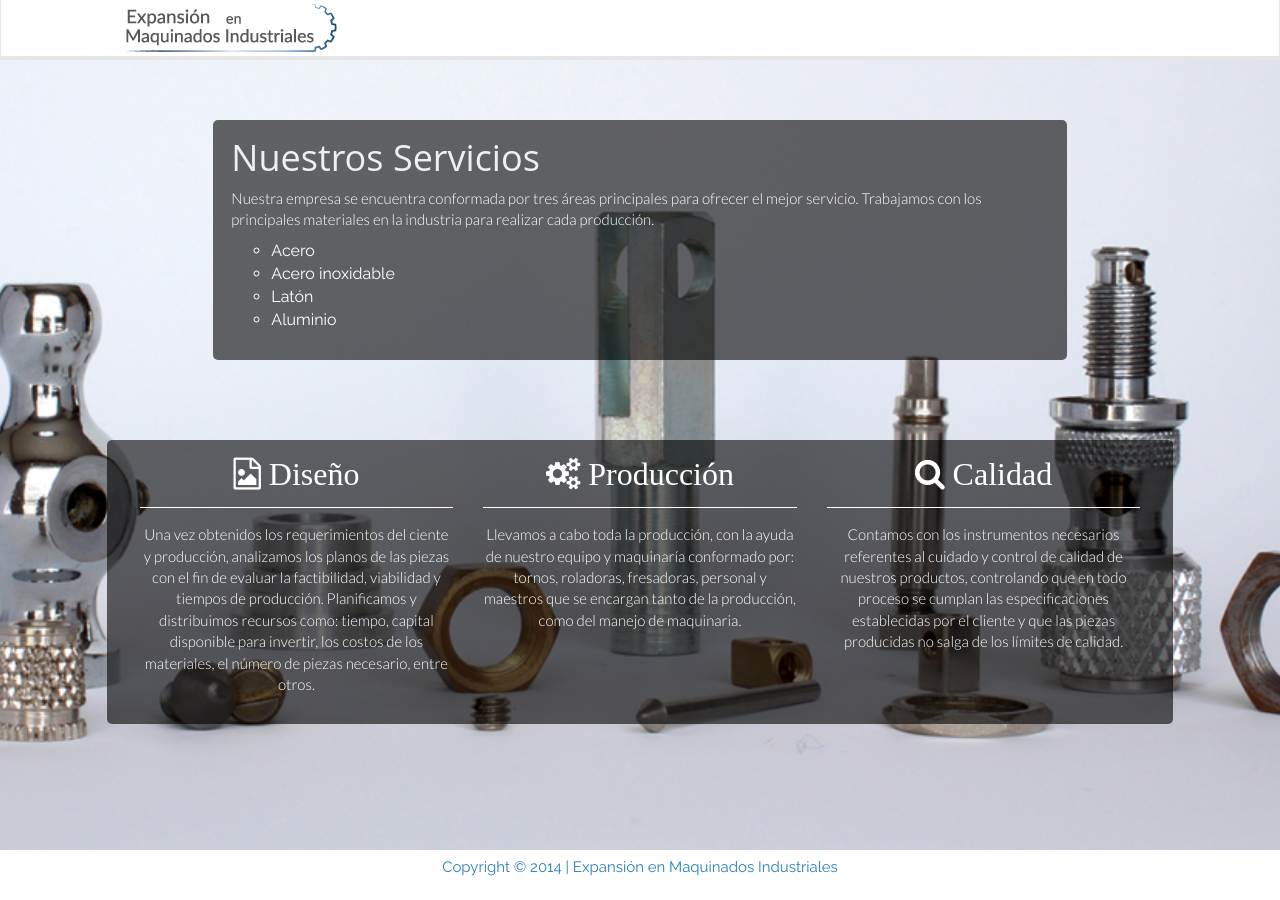
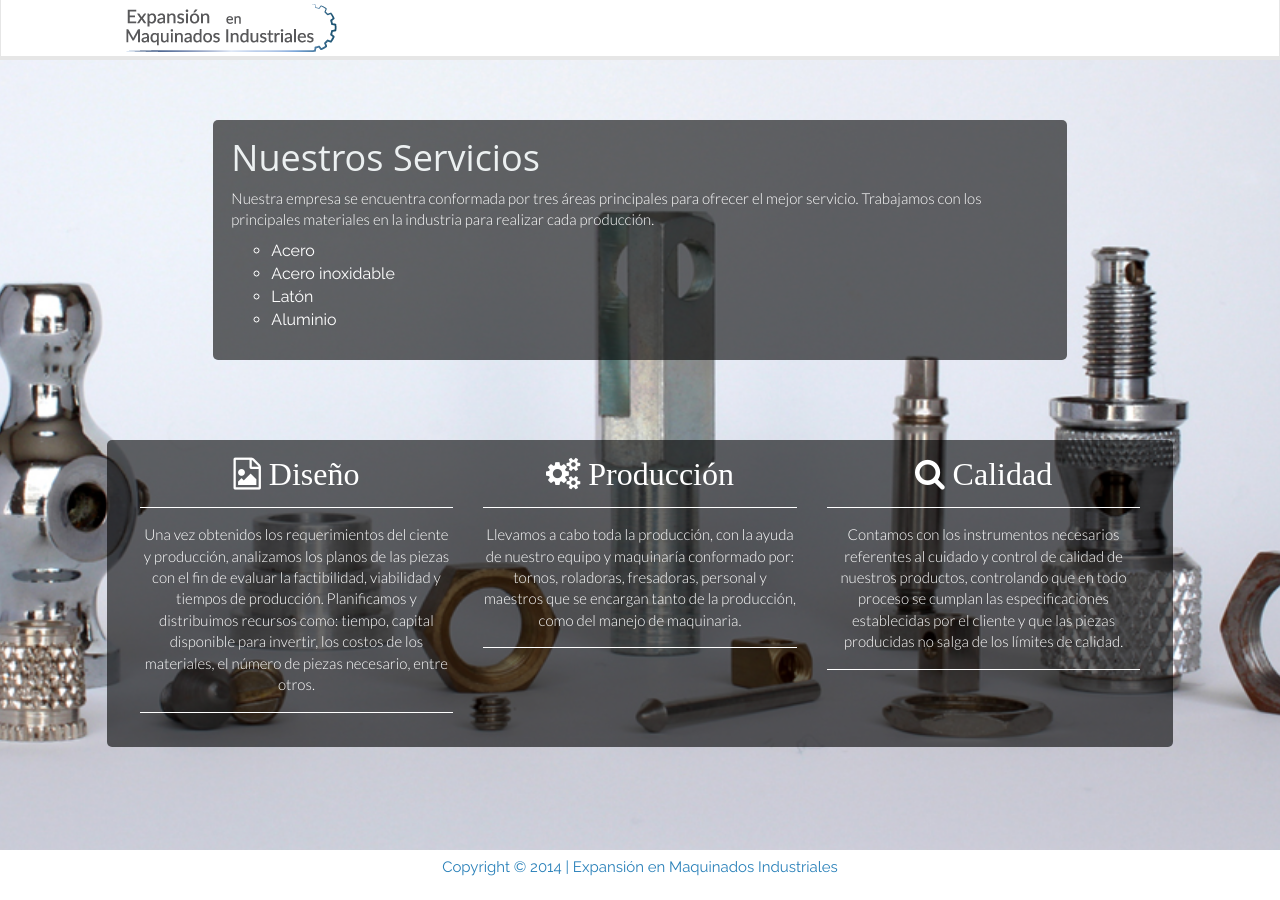
Before and after one commit to cortega8612/expmaq, a Jekyll site: the page built from servicios/index.html, in a window 1280 px wide. Built offline with Jekyll 4.4.1, drawn with Linux system fonts in a browser that asks for light colours; nearby versions of some CDN libraries; library files that are not in the unit come from our copies.

Commit message:
added hr's to servicios page

```diff
--- a/servicios/index.html
+++ b/servicios/index.html
@@ -21,23 +21,28 @@ layout: default
 
 
 	  <div class="animated fadeInUp row col-md-10 col-md-offset-1 block-text">
+
 			<div class="col-md-4 textcenter">
-
-				<i class="fa fa-file-image-o fa-2x">  Diseño </i>
-				<hr />
-					<p>Una vez obtenidos los requerimientos del ciente y producción, analizamos los planos de las piezas con el fin de evaluar la factibilidad, viabilidad y tiempos de producción. Planificamos y distribuimos recursos como: tiempo, capital disponible para invertir, los costos de los materiales, el número de piezas necesario, entre otros.</p></div>
+			<i class="fa fa-file-image-o fa-2x">  Diseño </i>
+			<hr />
+			<p>Una vez obtenidos los requerimientos del ciente y producción, analizamos los planos de las piezas con el fin de evaluar la factibilidad, viabilidad y tiempos de producción. Planificamos y distribuimos recursos como: tiempo, capital disponible para invertir, los costos de los materiales, el número de piezas necesario, entre otros.</p>
+			<hr />
+			</div>
 
 				<div class="col-md-4 textcenter">
 				<i class="fa fa-gears fa-2x">  Producción </i>
 				<hr />
-				<p>Llevamos a cabo toda la producción, con la ayuda de nuestro equipo y maquinaría conformado por: tornos, roladoras, fresadoras, personal y maestros que se encargan tanto de la producción, como del manejo de maquinaria.
-</p></div>
+				<p>Llevamos a cabo toda la producción, con la ayuda de nuestro equipo y maquinaría conformado por: tornos, roladoras, fresadoras, personal y maestros que se encargan tanto de la producción, como del manejo de maquinaria.</p>
+				<hr />
+				</div>
 
 				<div class="col-md-4 textcenter">
 				<i class="fa fa-search fa-2x">  Calidad </i>
 				<hr />
 				<p>Contamos con los instrumentos necesarios referentes al cuidado y control de calidad de nuestros productos, controlando que en todo proceso se cumplan las especificaciones establecidas por el cliente y que las piezas producidas no salga de los límites de calidad.</p>
+				<hr />
 				</div>
+
 
 			</div>
 		</div>
```
